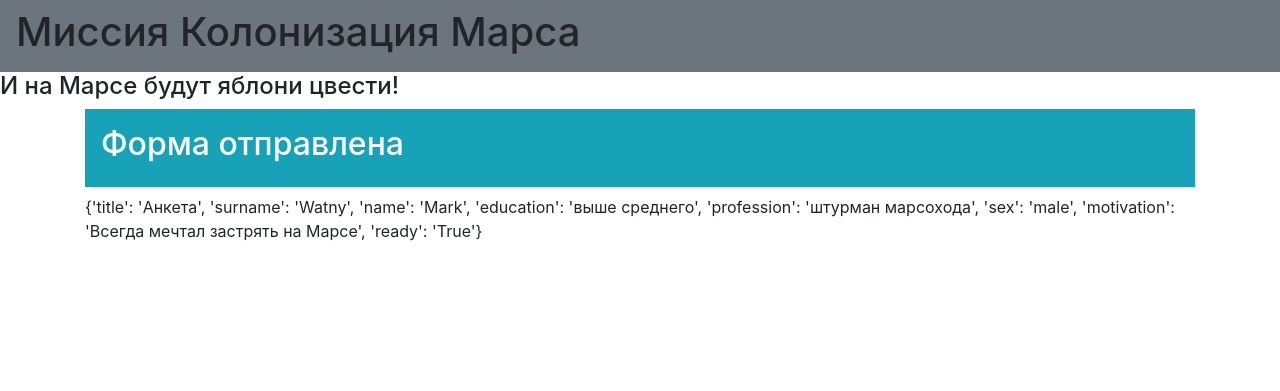
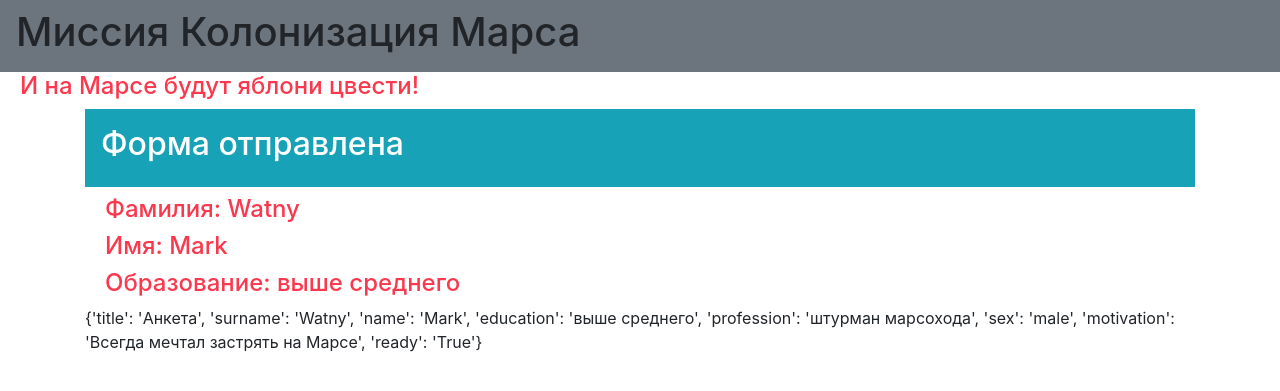
Before and after one commit to MosolovTimofey/for_checking, a Flask app: page /answer in a window 1280 px wide. Shown: the top 391 px of the page. Run offline with Flask 2, Linux system fonts and the light colour scheme; some libraries are stand-ins or nearby versions.

Commit message:
Автоматический ответ

```diff
--- a/ya_Flask_forms-master/2. flask-wtf/data/forms.py
+++ b/ya_Flask_forms-master/2. flask-wtf/data/forms.py
@@ -1,6 +1,6 @@
 from flask_wtf import FlaskForm
 from wtforms import StringField, PasswordField, BooleanField, SubmitField
-from wtforms.fields.html5 import EmailField
+#from wtforms.fields.html5 import EmailField
 from wtforms.validators import DataRequired
 
 
--- a/ya_Flask_forms-master/2. flask-wtf/static/css/style.css
+++ b/ya_Flask_forms-master/2. flask-wtf/static/css/style.css
@@ -7,3 +7,8 @@
     border-radius: 5px;
     padding: 10px;
 }
+
+h4 {
+  color: rgb(250, 56, 78);
+  padding-left: 20px;
+}
--- a/ya_Flask_forms-master/2. flask-wtf/templates/auto_answer.html
+++ b/ya_Flask_forms-master/2. flask-wtf/templates/auto_answer.html
@@ -4,5 +4,8 @@
    <div class="p-3 mb-2 bg-info text-white">
       <h2> Форма отправлена </h2>
    </div>
+   <h4> Фамилия: {{data["surname"]}}</h4>
+   <h4> Имя: {{data["name"]}}</h4>
+   <h4> Образование: {{data["education"]}}</h4>
    {{data}}
 {% endblock %}
```
